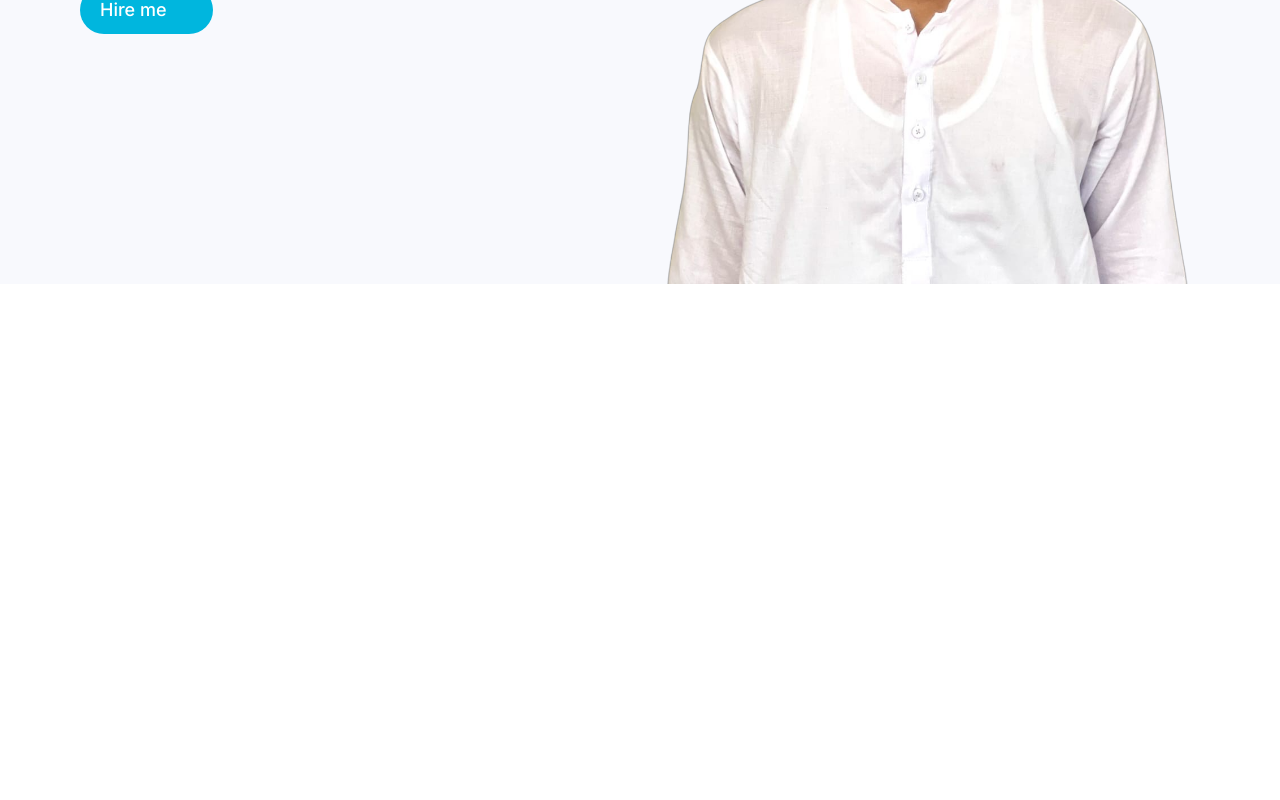
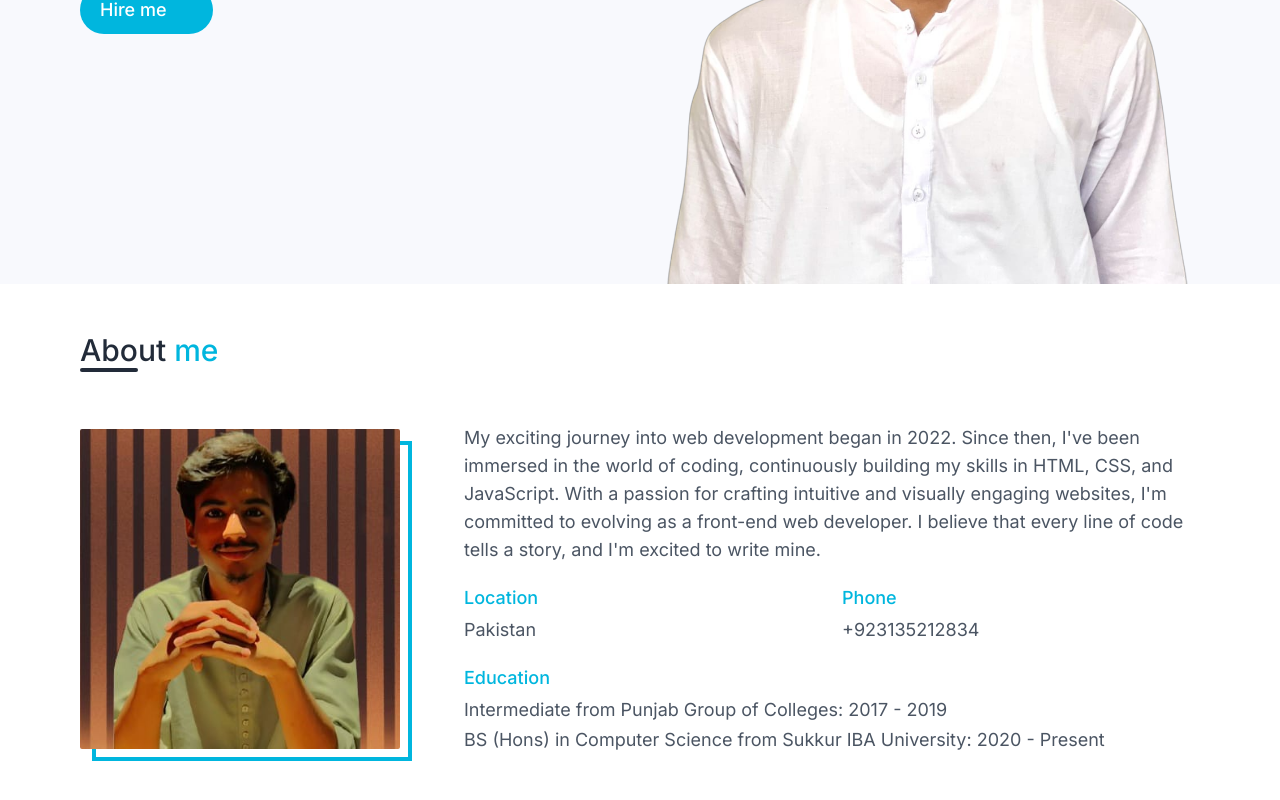
Before and after one commit to rashid-ameer/portfolio, a React (Vite) app: page / in a window 1280 px wide. Shown: the part 516-1316 px from the top of the page. Before the commit the page ends 800 px from the top, so only its background shows below. Built offline with nearby package versions, Linux system fonts and the light colour scheme; some icons are missing.

Commit message:
Finish About Component, AboutDetail Component, Section Component

```diff
--- a/src/App.jsx
+++ b/src/App.jsx
@@ -1,9 +1,16 @@
-import { Hero } from "./components";
+import { About, Hero, Section } from "./components";
 
 function App() {
 	return (
 		<div className="text-dark-100 text-base xl:text-lg">
+			{/* Hero container */}
 			<Hero />
+
+			{/* Abou container */}
+
+			<Section>
+				<About />
+			</Section>
 		</div>
 	);
 }
--- /dev/null
+++ b/src/components/About.jsx
@@ -0,0 +1,68 @@
+import { profile1 } from "../assets/images";
+import { AboutDetail, Container, Subtitle } from "./";
+
+const About = () => {
+	return (
+		<Container styleClasses={"py-12"}>
+			{/* title */}
+			<Subtitle titleOne={"About"} titleTwo={"me"} />
+			{/* other content */}
+
+			<div className="py-2 grid grid-rows-2 justify-center lg:justify-start lg:grid-rows-none lg:grid-cols-[auto_1fr] gap-8 lg:gap-16 mt-12">
+				{/* image container */}
+
+				<div className="self-center lg:relative lg:before:absolute lg:before:w-full lg:before:h-full lg:before:border-4 lg:before:border-blue lg:before:translate-x-3 lg:before:translate-y-3 lg:before:-z-[1]">
+					<img
+						src={profile1}
+						alt="Rashid Ameer"
+						className="rounded-sm max-w-xs mx-auto"
+					/>
+				</div>
+
+				<div className="max-w-[65ch]">
+					<p className="mb-5">
+						My exciting journey into web development began in 2022.
+						Since then, I've been immersed in the world of coding,
+						continuously building my skills in HTML, CSS, and
+						JavaScript. With a passion for crafting intuitive and
+						visually engaging websites, I'm committed to evolving as
+						a front-end web developer. I believe that every line of
+						code tells a story, and I'm excited to write mine.
+					</p>
+
+					{/* more details like location */}
+					<div className="grid grid-cols-2 gap-5">
+						<AboutDetail
+							title={"Location"}
+							infoList={[{ id: 1, description: "Pakistan" }]}
+						/>
+
+						<AboutDetail
+							title={"Phone"}
+							infoList={[{ id: 1, description: "+923135212834" }]}
+						/>
+
+						<AboutDetail
+							styleClasses={"col-span-full"}
+							title={"Education"}
+							infoList={[
+								{
+									id: 1,
+									description:
+										"Intermediate from Punjab Group of Colleges:  2017 - 2019",
+								},
+								{
+									id: 2,
+									description:
+										"BS (Hons) in Computer Science from Sukkur IBA University: 2020 - Present",
+								},
+							]}
+						/>
+					</div>
+				</div>
+			</div>
+		</Container>
+	);
+};
+
+export default About;
--- /dev/null
+++ b/src/components/AboutDetail.jsx
@@ -0,0 +1,16 @@
+import React from "react";
+
+const AboutDetail = ({ styleClasses, title, infoList }) => {
+	return (
+		<div className={`${styleClasses}`}>
+			<h3 className="text-blue font-medium mb-1">{title}</h3>
+			<div className="space-y-0.5">
+				{infoList.map((item) => {
+					return <p key={item.key}>{item.description}</p>;
+				})}
+			</div>
+		</div>
+	);
+};
+
+export default AboutDetail;
--- /dev/null
+++ b/src/components/Section.jsx
@@ -0,0 +1,7 @@
+import React from "react";
+
+const Section = ({ styleClasses, children }) => {
+	return <div className={`${styleClasses}`}>{children}</div>;
+};
+
+export default Section;
--- /dev/null
+++ b/src/components/Subtitle.jsx
@@ -0,0 +1,11 @@
+import React from "react";
+
+const Subtitle = ({ titleOne, titleTwo }) => {
+	return (
+		<h2 className="text-dark-200 text-3xl font-medium relative before:absolute before:left-0 before:w-[3ch] before:h-1 before:top-full before:bg-dark-200 before:rounded-full">
+			{titleOne} <span className="text-blue">{titleTwo}</span>
+		</h2>
+	);
+};
+
+export default Subtitle;
--- a/src/components/index.js
+++ b/src/components/index.js
@@ -1,3 +1,7 @@
 export { default as Container } from "./Container";
 export { default as Hero } from "./Hero";
 export { default as TsParticles } from "./TsParticles";
+export { default as Subtitle } from "./Subtitle";
+export { default as About } from "./About";
+export { default as Section } from "./Section";
+export { default as AboutDetail } from "./AboutDetail";
```
